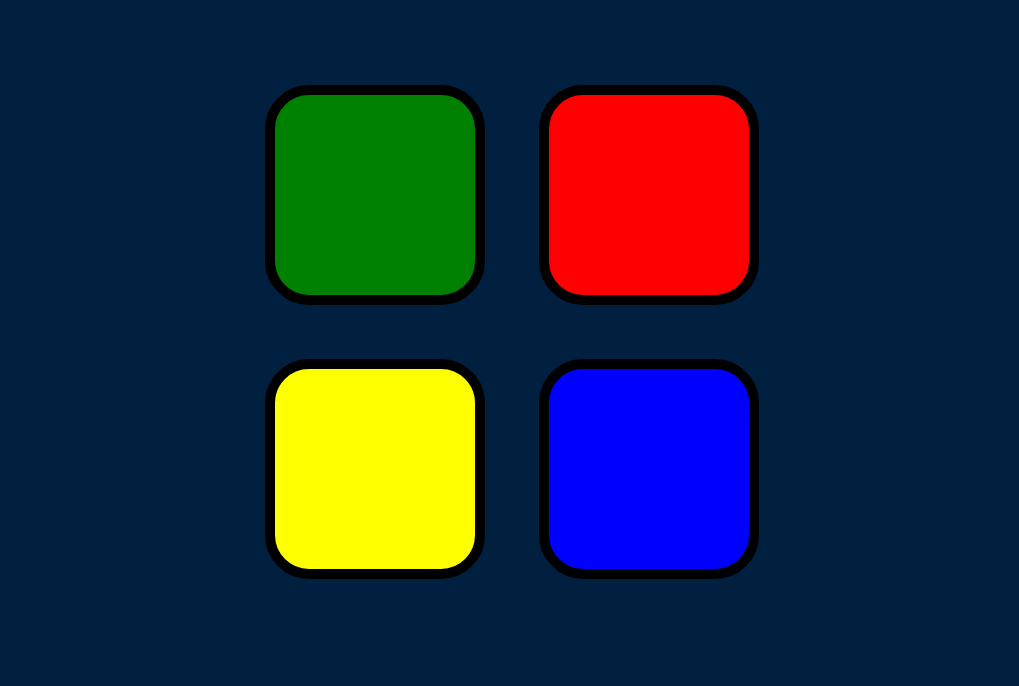
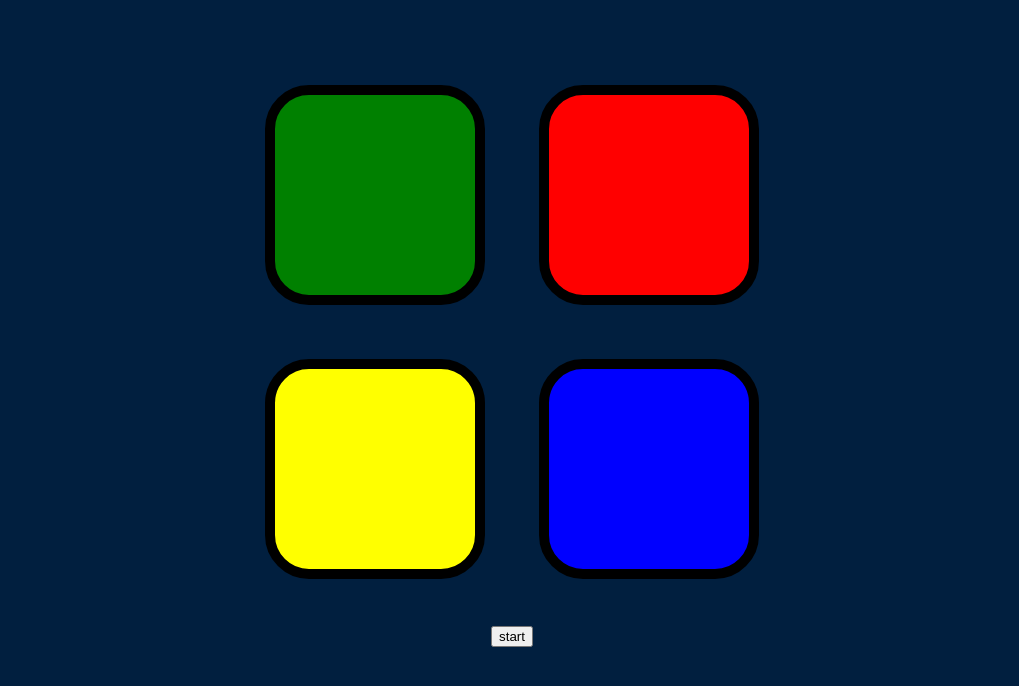
Before and after one commit to Ajeeth-Vijayalakshmi/Simon-game, a plain HTML site: page index.html in a window 1280 px wide. Shown: the part 114-800 px from the top of the page, without its empty margins (128-1147 px from the left). Drawn offline with nearby package versions, Linux system fonts and the light colour scheme.

Commit message:
index.html

```diff
--- a/index.html
+++ b/index.html
@@ -34,6 +34,8 @@
     </div>
 
   </div>
+  <br>
+  <button type="button" name="button" class="btton">start</button>
 <script src="https://ajax.googleapis.com/ajax/libs/jquery/3.5.1/jquery.min.js"></script>
 <script src="game.js" charset="utf-8"></script>
 </body>
```
